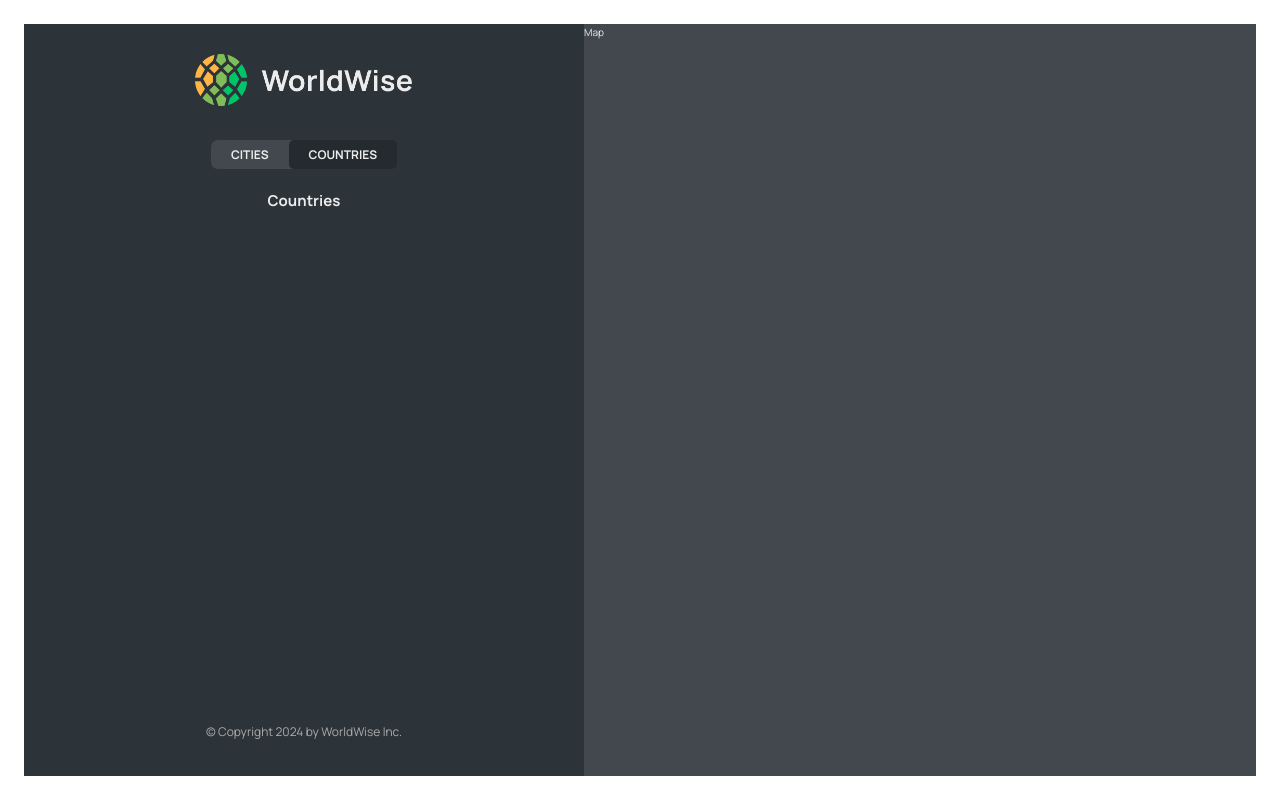
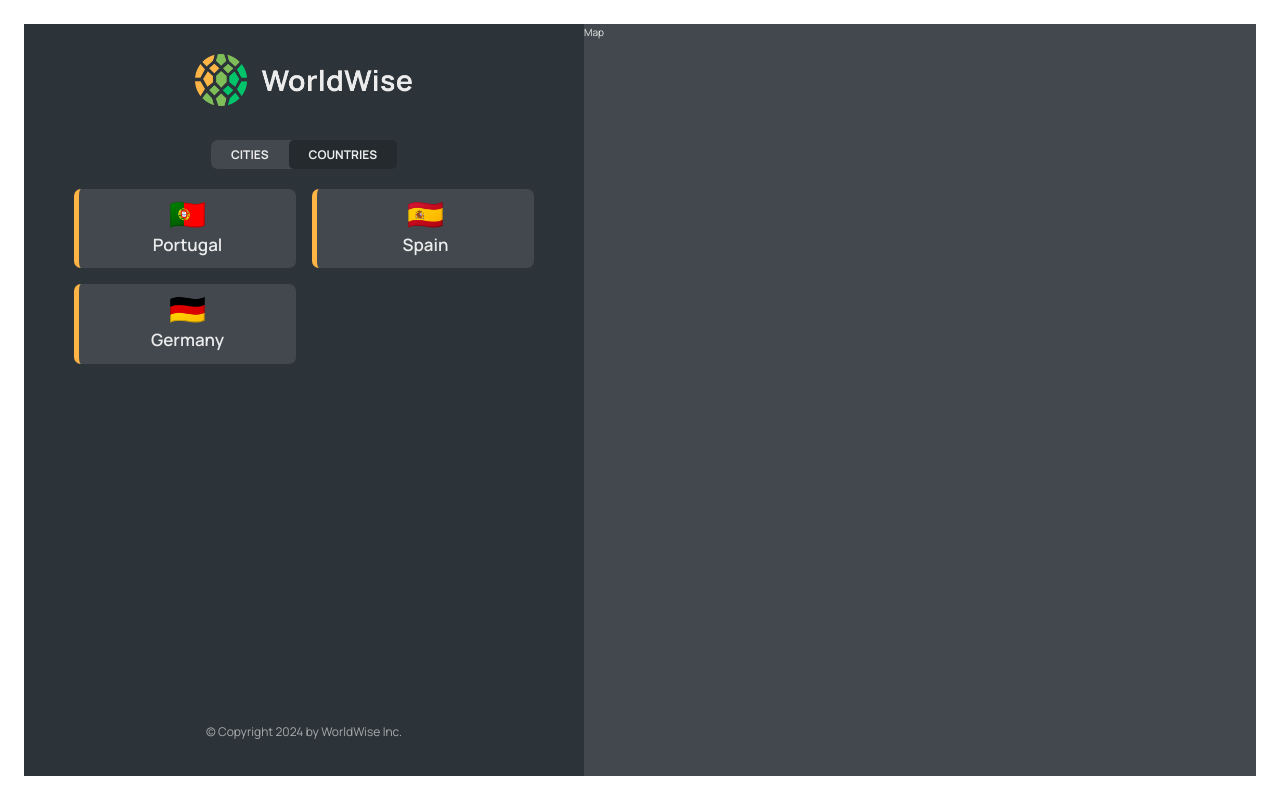
Before and after one commit to developerUmair/world-wise, a React (Vite) app in the folder frontend/: page /app/countries in a window 1280 px wide. Built offline with nearby package versions, Linux system fonts and the light colour scheme; data requests are answered from the project's data file.

Commit message:
adding list of countries uniquely

```diff
--- a/frontend/data/cities.json
+++ b/frontend/data/cities.json
@@ -35,6 +35,42 @@
         "lng": 13.376933665713324
       },
       "id": 98443197
+    },
+    {
+      "cityName": "Barcelona",
+      "country": "Portugal",
+      "emoji": "🇵🇹",
+      "date": "2027-10-31T15:59:59.138Z",
+      "notes": "My favorite city so far!",
+      "position": {
+        "lat": 38.727881642324164,
+        "lng": -9.140900099907554
+      },
+      "id": 733330385
+    },
+    {
+      "cityName": "Parta",
+      "country": "Spain",
+      "emoji": "🇪🇸",
+      "date": "2027-07-15T08:22:53.976Z",
+      "notes": "",
+      "position": {
+        "lat": 40.46635901755316,
+        "lng": -3.7133789062500004
+      },
+      "id": 17126751
+    },
+    {
+      "cityName": "Koblens",
+      "country": "Germany",
+      "emoji": "🇩🇪",
+      "date": "2027-02-12T09:24:11.863Z",
+      "notes": "Amazing 😃",
+      "position": {
+        "lat": 52.53586782505711,
+        "lng": 13.376933665713324
+      },
+      "id": 456798765
     }
   ]
 }
--- a/frontend/src/App.jsx
+++ b/frontend/src/App.jsx
@@ -7,6 +7,7 @@ import AppLayout from "./pages/AppLayout";
 import PageNotFound from "./pages/PageNotFound";
 import Login from "./pages/Login";
 import CityList from "./components/CityList";
+import CountryList from "./components/CountriesList";
 
 const BASE_URL = "http://localhost:8000";
 const App = () => {
@@ -42,7 +43,7 @@ const App = () => {
         <Route path="app" element={<AppLayout />}>
           <Route index element={<CityList cities={cities} loading={loading} />} />
           <Route path="cities" element={<CityList cities={cities} loading={loading} />} />
-          <Route path="countries" element={<h2>Countries</h2>} />
+          <Route path="countries" element={<CountryList cities={cities} loading={loading} />} />
           <Route path="form" element={<h2>Form</h2>} />
         </Route>
         <Route path="login" element={<Login />} />
--- a/frontend/src/components/CityItem.jsx
+++ b/frontend/src/components/CityItem.jsx
@@ -46,7 +46,7 @@ const CityItem = ({ city }) => {
             alt={`${cityName} flag`}
           />
         ) : (
-          "Loading..."
+          emoji
         )}
       </span>
       <h3 className={styles.name}>{cityName}</h3>
--- /dev/null
+++ b/frontend/src/components/CountriesList.jsx
@@ -0,0 +1,34 @@
+import React from "react";
+import styles from "./CountryList.module.css";
+import CountryItem from "./CountryItem";
+import Spinner from "./Spinner";
+import Message from "./Message";
+
+const CountryList = ({ cities, loading }) => {
+  if (loading) return <Spinner />;
+
+  if (!cities.length)
+    return (
+      <Message message="Add your first city by clicking on the city on the map" />
+    );
+
+  const countries = cities.reduce(
+    (arr, city) =>
+      arr.some((el) => el.country === city.country)
+        ? arr
+        : [...arr, { country: city.country, emoji: city.emoji }],
+    []
+  );
+
+  console.log("I am countries", countries);
+
+  return (
+    <ul className={styles.countryList}>
+      {countries?.map((country) => (
+        <CountryItem country={country} key={country} />
+      ))}
+    </ul>
+  );
+};
+
+export default CountryList;
--- a/frontend/src/components/CountryList.module.css
+++ b/frontend/src/components/CountryList.module.css
@@ -2,7 +2,7 @@
   width: 100%;
   height: 65vh;
   list-style: none;
-  overflow-y: scroll;
+  overflow-y: auto;
   overflow-x: hidden;
 
   display: grid;
```
